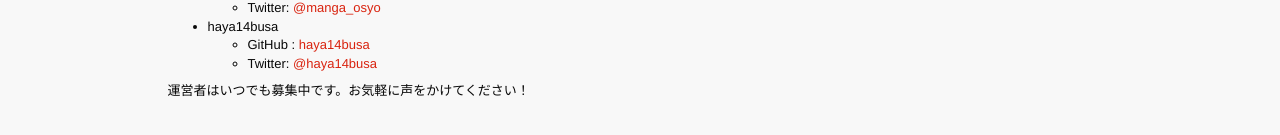
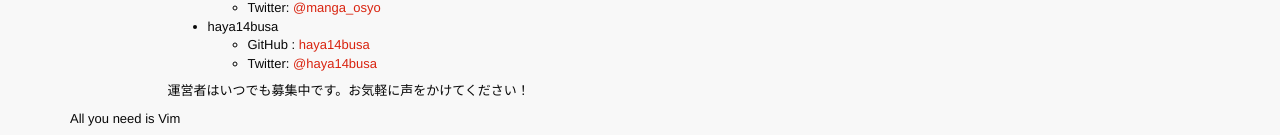
Before and after one commit to haya14busa/reading-vimplugin, a Jekyll site: the page built from index.md, in a window 1280 px wide and 900 px high, scrolled down 690 px. Shown: the part 762-897 px from the top of the window. Built offline with Jekyll 4.4.1, drawn with Linux system fonts in a browser that asks for light colours; nearby versions of some CDN libraries; Markdown is read by kramdown in place of the engine named in the settings; before the commit the page ends 1562 px from its top, so only the background shows below that.

Commit message:
Add footer

```diff
--- a/_includes/footer.html
+++ b/_includes/footer.html
@@ -1,3 +1,8 @@
+<div id="footer">
+    <div class="container">
+            <p>All you need is Vim</p>
+    </div>
+</div>
 <!-- Bootstrap core JavaScript
 ================================================== -->
 <!-- Placed at the end of the document so the pages load faster -->
--- a/_layouts/default.html
+++ b/_layouts/default.html
@@ -19,8 +19,6 @@
             </div>
             <div class="col-md-1"></div>
           </div>
-          <div class="footer">
-          </div>
     </div>
         {% include footer.html %}
     </body>
```
